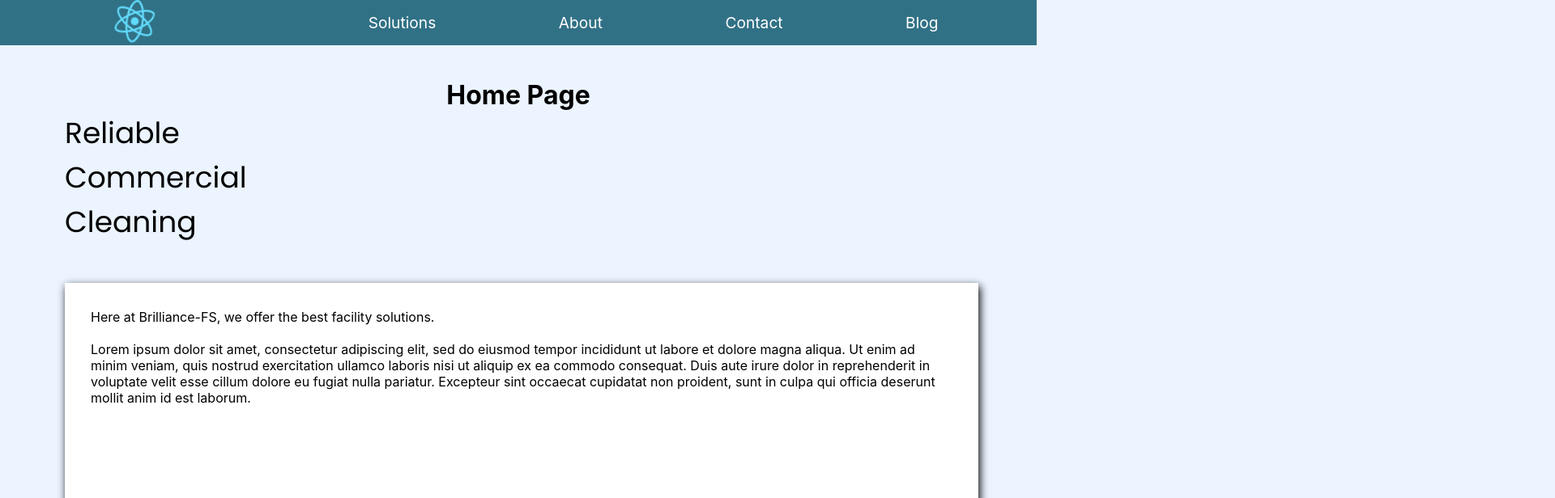
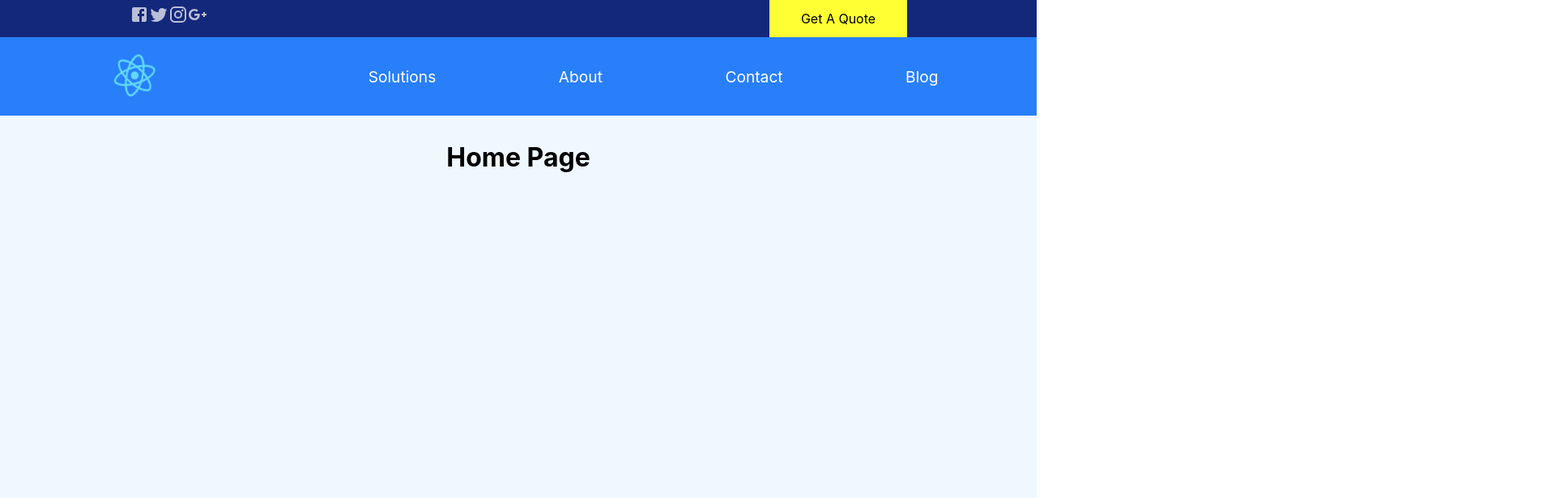
Before and after one commit to esanchez450/brilliance-fs, a React (Create React App) app: page / in a window 1280 px wide. Shown: the top 616 px of the page at 81% size, 1920 px wide, since content can reach past the window. Built offline with nearby package versions, Linux system fonts and the light colour scheme.

Commit message:
initial change to layout

```diff
--- a/package.json
+++ b/package.json
@@ -4,8 +4,11 @@
   "version": "0.1.0",
   "private": true,
   "dependencies": {
+    "@fortawesome/fontawesome-free": "^5.15.2",
     "@material-ui/core": "^4.11.1",
     "@material-ui/icons": "^4.9.1",
+    "@mdi/js": "^5.9.55",
+    "@mdi/react": "^1.4.0",
     "@testing-library/jest-dom": "^5.11.4",
     "@testing-library/react": "^11.1.0",
     "@testing-library/user-event": "^12.1.10",
--- a/src/App.css
+++ b/src/App.css
@@ -11,7 +11,7 @@
 
 html,
 body {
-  background-color: rgb(235, 244, 255);
+  /* background-color: rgb(235, 244, 255); */
 }
 
 .App {
--- a/src/components/Nav.js
+++ b/src/components/Nav.js
@@ -4,14 +4,46 @@
 import logo from '../logo.svg';
 import MenuIcon from '@material-ui/icons/Menu';
 import { Button, Menu, MenuItem, Popover } from '@material-ui/core';
+import FacebookIcon from '@material-ui/icons/Facebook';
+import TwitterIcon from '@material-ui/icons/Twitter';
+import InstagramIcon from '@material-ui/icons/Instagram';
+import Icon from '@mdi/react'
+import { mdiGooglePlus } from '@mdi/js';
 
 let intViewportWidth = window.innerWidth;
 
 const Nav = () => {
   return (
     <div className="header">
+            {/* need header top-bar 46px*/}
+        <div className='header-topbar'>
+            <div className='left'>
+                {/* <button>
+                    <mdiGooglePlus></mdiGooglePlus>
+                </button> */}
+                    <FacebookIcon></FacebookIcon>
+                <i class="fab fa-facebook-f"></i>
+                <TwitterIcon></TwitterIcon>
+                <InstagramIcon></InstagramIcon>
+                {/* <button> */}
+                    <Icon path={mdiGooglePlus}
+                        title="User Profile"
+                        size={1}
+                        horizontal
+                        vertical
+                        rotate={180}
+                        color="#B9BFD7"/>
+                {/* </button> */}
+            </div>
+
+            <div className='right'>
+                <a className='header-button'>Get A Quote</a>
+            </div>
+        </div>
+
+
         <nav className="header-nav">
-
+            {/* put header menu below top-bar 97px*/}
             <Link className='logoLinkStyle' to='/'>
                 <img src={logo} className="App-logo" alt="Brilliance" />
             </Link>
--- a/src/css/home.css
+++ b/src/css/home.css
@@ -1,27 +1,35 @@
 .home {
     /* background-color: yellow; */
-    min-width: 70vh;
-    margin-left: auto;
-    margin-right: auto;
-    margin-top: 10px;
-    margin-bottom: 0px;
-    width: 70em;
+    /* min-width: 70vh; */
+    /* width: 70em; */
     height: 90vh;
+    /* margin-left: auto; */
+    /* margin-right: auto; */
+    /* margin-top: 10px; */
+    /* margin-bottom: 0px; */
 }
 
 .home-title {
     /* background-color: white; */
+    /* min-width: 70vh;
+    width: 70em; */
     padding-top: 2em;
     text-align: center;
+    height: 560px;
+    background-color: aliceblue;
 }
 
 .Branding {
+    /* min-width: 70vh; */
+    width: 70em;
     font-family: 'Poppins';
     font-size: 36px;
     text-align: left;
 }
 
 .home-container {
+    /* min-width: 70vh;
+    width: 70em; */
     background-color: white;
     box-shadow: 2px 4px 10px black;
     /* margin-left: 0 auto;
--- a/src/css/nav.css
+++ b/src/css/nav.css
@@ -1,16 +1,51 @@
 .header {
     /* min-height: 7vmin; */
     height: 7vmin;
-    display:flex;
-    float: none;
-    background-color: rgba(49, 113, 134);
-    color: white;
+    height: 143px;
+    /* display:flex;
+    float: none; */
+    /* background-color: rgba(49, 113, 134); */
+    /* background-color: #14287b; */
+    /* color: white; */
     /* min-width: 100%; */
     /* width: 95%; */
-    margin: 0 auto;
+    /* margin: 0 auto; */
+}
+
+.header-topbar {
+    display: flex;
+    justify-content: space-between;
+    height: 46px;
+    /* line-height: 46px; */
+    /* width: 1200px; */
+    background-color: #14287b;
+    color: #B9BFD7;
+    text-align: center;
+    padding: 0px 160px 0px 160px;
+}
+
+.header-topbar .left {
+    width: 600px;
+    height:30px;
+    display: flex;
+    justify-content: flex-start;
+    align-items: flex-end;
+    background-color:#14287b
+}
+
+.header-topbar .right .header-button {
+    display: flex;
+    justify-content: center;
+    width: 170px;
+    height: 46px;
+    line-height: 46px;
+    background-color: #FFFF33;
+    color: black;
 }
 
 .header-nav {
+    height: 97px;
+    background-color: #287ff9;
     display: flex;
     justify-content: space-around;
     align-items: center;
```
Also changed, not shown: 1 other file (tests, documents, lock files or other folders).
